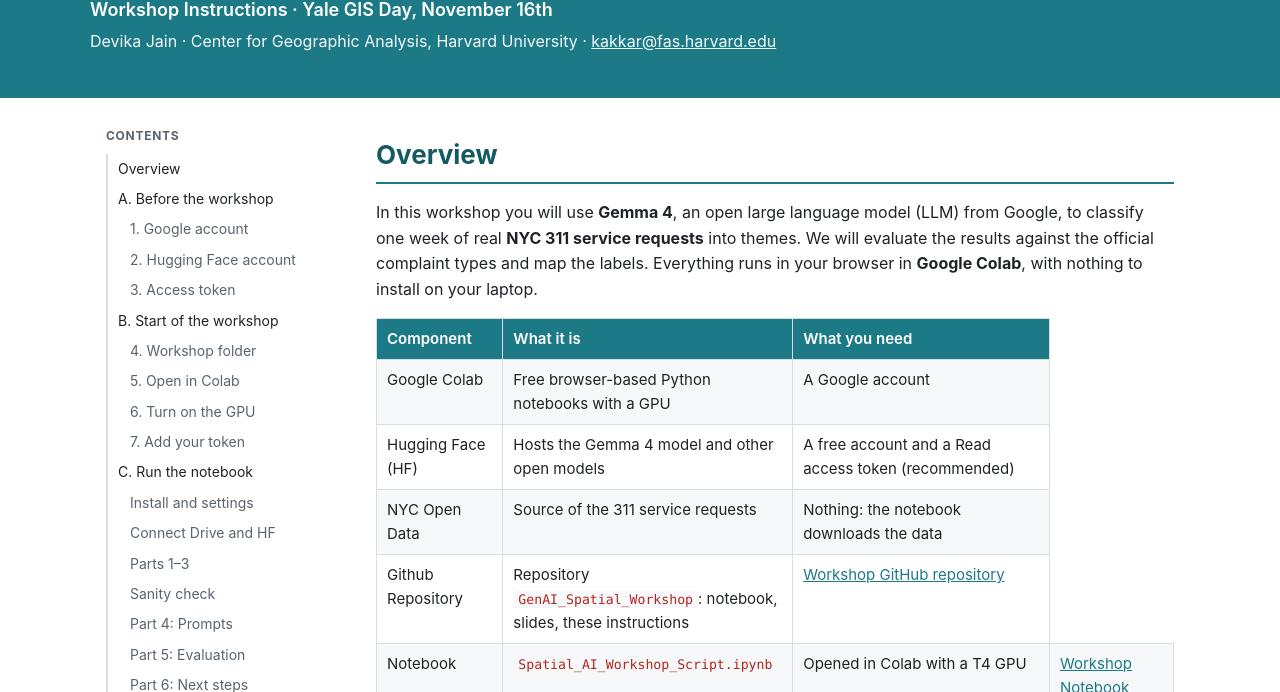
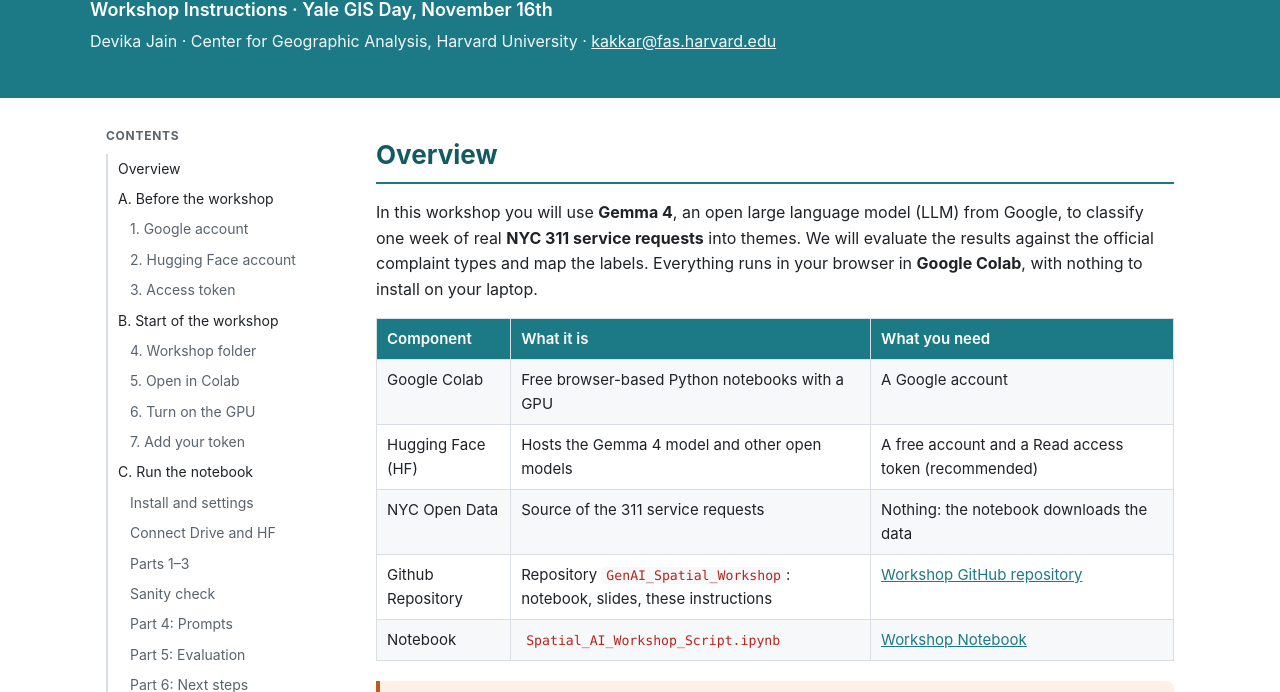
Before and after one commit to dkakkar/GenAI-for-Spatial, a plain HTML site: page index.html in a window 1280 px wide. Shown: the part 108-800 px from the top of the page. Drawn offline with Linux system fonts and the light colour scheme.

Commit message:
Add files via upload

```diff
--- a/index.html
+++ b/index.html
@@ -110,7 +110,7 @@ footer{border-top:1px solid var(--line);padding:24px 16px;text-align:center;colo
 <tr><td>Hugging Face (HF)</td><td>Hosts the Gemma 4 model and other open models</td><td>A free account and a Read access token (recommended)</td></tr>
 <tr><td>NYC Open Data</td><td>Source of the 311 service requests</td><td>Nothing: the notebook downloads the data</td></tr>
 <tr><td>Github Repository</td><td>Repository <code>GenAI_Spatial_Workshop</code>: notebook, slides, these instructions</td><td><a href="https://github.com/dkakkar/GenAI-for-Spatial">Workshop GitHub repository</a></td></tr>
-<tr><td>Notebook</td><td><code>Spatial_AI_Workshop_Script.ipynb</code></td><td>Opened in Colab with a T4 GPU</td><td><a href="https://github.com/dkakkar/GenAI-for-Spatial/tree/main/notebook">Workshop Notebook</a></td></tr>
+<tr><td>Notebook</td><td><code>Spatial_AI_Workshop_Script.ipynb</code></td><td><a href="https://github.com/dkakkar/GenAI-for-Spatial/tree/main/notebook">Workshop Notebook</a></td></tr>
 </table>
 <div class="callout warn"><b>Important:</b> please complete <a href="#before">Part A (Steps 1–3)</a> before the workshop. Creating accounts takes about 10 minutes and is hard to do during the session.</div>
 <p><b>You will need:</b> a laptop with an up-to-date Chrome, Firefox or Safari browser and an internet connection. Basic Python familiarity (running cells, changing a value) is helpful but not required.</p>
```
